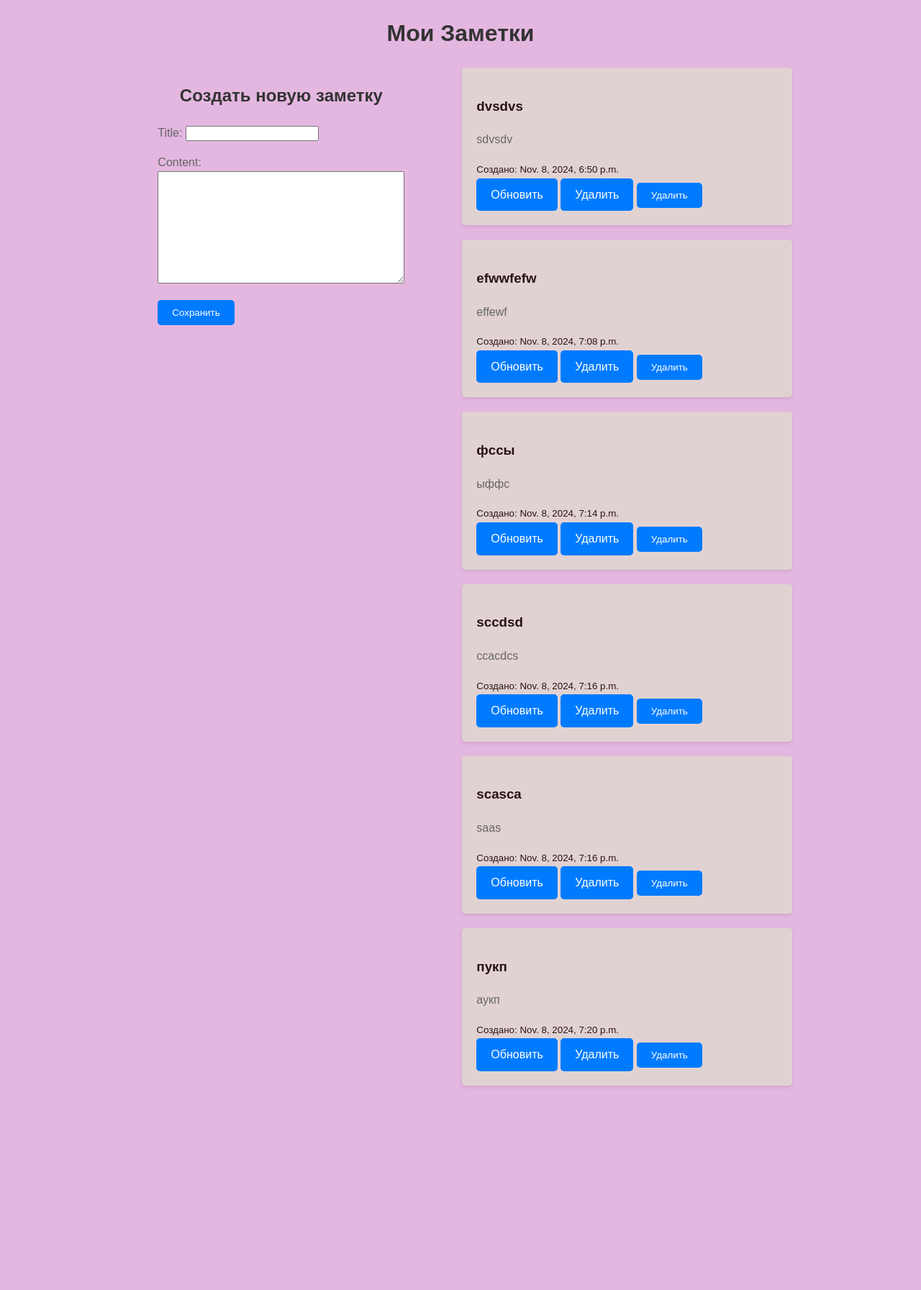
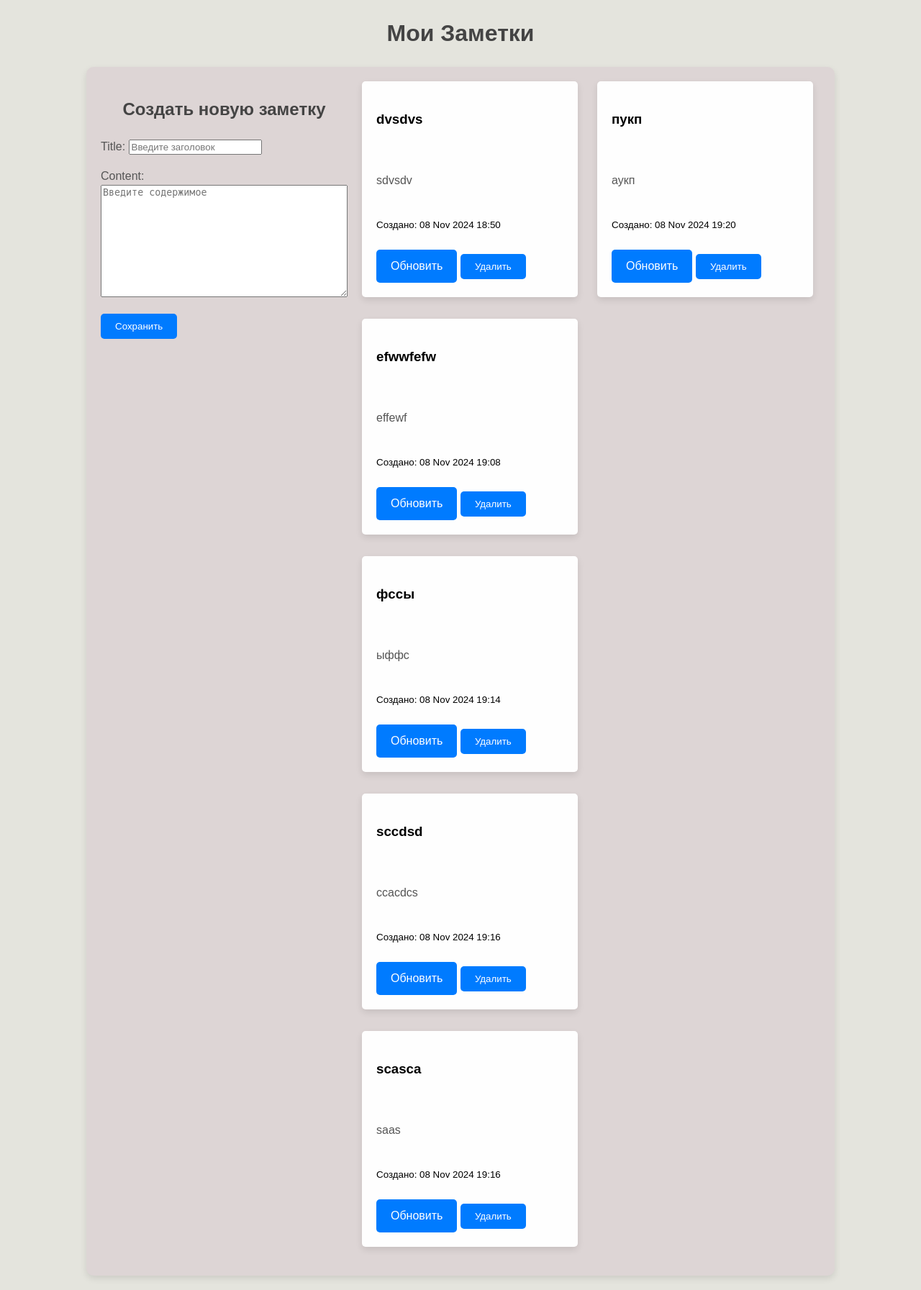
Before and after one commit to vikivuki2003/Notes_django_project, a Django app: template notes_app/templates/notes_app/home.html in a window 1280 px wide. Shown: the whole page at 72% size. Before the commit the page ends 1511 px from the top, so only its background shows below. Run offline with Django 5.2, Linux system fonts and the light colour scheme; the template is opened without the code that fills it: values that come from a table or form of the project are taken from there, others are empty; data comes from the database, SQL or seed files in the repository; both versions use the stored data as it was after the commit.

Commit message:
modified home.html styles

```diff
--- a/notes_app/forms.py
+++ b/notes_app/forms.py
@@ -18,8 +18,11 @@ class CustomUserCreationForm(UserCreationForm):
     from django.contrib.auth.models import User
 
 
-
 class NotesForm(forms.ModelForm):
     class Meta:
         model = Notes
-        fields = ('title', 'content')
+        fields = ['title', 'content']  # Поля вашей модели
+        widgets = {
+            'title': forms.TextInput(attrs={'placeholder': 'Введите заголовок'}),
+            'content': forms.Textarea(attrs={'placeholder': 'Введите содержимое'}),
+        }
--- /dev/null
+++ b/notes_app/static/css/my_styles.css
@@ -0,0 +1,116 @@
+body {
+    font-family: 'Arial', sans-serif;
+    line-height: 1.6;
+    margin: 0;
+    padding: 0;
+    background-color: rgba(227, 227, 219, 0.93);
+}
+
+/* Заголовки */
+h1, h2 {
+    color: #444;
+    text-align: center;
+    margin-bottom: 20px;
+}
+
+/* Стили для абзацев */
+p {
+    margin: 15px 0;
+    color: #555;
+}
+
+/* Стили для ссылок */
+a {
+    color: #007bff;
+    text-decoration: none;
+}
+
+a:hover {
+    text-decoration: underline;
+}
+
+/* Кнопки */
+.button {
+    display: inline-block;
+    padding: 10px 20px;
+    background-color: #007bff;
+    color: white;
+    border: none;
+    border-radius: 5px;
+    cursor: pointer;
+    transition: background-color 0.3s, transform 0.3s;
+}
+
+.button:hover {
+    background-color: #0056b3;
+    transform: translateY(-2px);
+}
+
+
+.container {
+    display: flex;
+    justify-content: space-between;
+    max-width: 1000px;
+    margin: 20px auto;
+    padding: 20px;
+    background-color: #ddd5d5;
+    box-shadow: 0 4px 10px rgba(0, 0, 0, 0.1);
+    border-radius: 10px;
+}
+
+/* Стили для формы */
+.form-container {
+    flex-basis: 30%;
+    margin-right: 20px; /* Уменьшаем отступ справа */
+}
+
+/* Карточка (пример компонента) */
+.card {
+    background-color: #fefefe; /* Цвет фона карточки */
+    border-radius: 5px;
+    box-shadow: 0 4px 10px rgba(0,0,0,0.1); /* Более заметная тень */
+    padding: 20px;
+    margin-bottom: 20px; /* Отступ снизу */
+    transition: transform 0.3s; /* Плавный переход при наведении */
+}
+
+.card:hover {
+    transform: translateY(-2px); /* Подъем карточки при наведении */
+}
+
+/* Контейнер для заметок */
+.notes-container {
+    display: flex; /* Используем flexbox для контейнера заметок */
+    flex-wrap: wrap; /* Позволяем колонкам переноситься */
+    gap: 10px; /* Расстояние между заметками */
+}
+
+.messages {
+    list-style-type: none; /* Без маркеров для списка сообщений */
+    padding: 0; /* Убираем отступы */
+}
+
+.messages li {
+    padding: 10px;
+    margin: 5px 0;
+    border-radius: 5px; /* Закругленные углы для сообщений */
+}
+
+.messages .success {
+    background-color: #d4edda; /* Зеленый фон для успешного сообщения */
+    color: #155724; /* Темно-зеленый цвет текста */
+}
+.notes-column {
+    flex-basis: calc(20% - 20px); /* Каждая колонка занимает 20% ширины минус отступы */
+    margin-right: 10px; /* Отступ между колонками */
+}
+
+.note-item {
+    width: 300px; /* Фиксированная ширина для заметок */
+    height: 300px; /* Фиксированная высота для заметок */
+    box-sizing: border-box; /* Включаем отступы и границы в размеры элемента */
+    margin-bottom: 20px; /* Отступ между заметками по высоте */
+    display: flex; /* Используем flexbox внутри заметки */
+    flex-direction: column; /* Вертикальная компоновка */
+    justify-content: space-between; /* Равномерное распределение */
+}
--- a/notes_app/static/css/styles.css
+++ /dev/null
@@ -1,92 +0,0 @@
-body {
-    font-family: Arial, sans-serif; /* Шрифт для всего тела страницы */
-    line-height: 1.6; /* Высота строки */
-    margin: 0;
-    padding: 0;
-    background-color: #e4b7e0; /* Цвет фона */
-}
-
-/* Заголовки */
-h1, h2 {
-    color: #333; /* Темно-серый цвет текста */
-    text-align: center; /* Выровнять текст по центру */
-}
-
-/* Стили для абзацев */
-p {
-    margin: 15px 0; /* Отступы сверху и снизу */
-    color: #666; /* Светло-серый цвет текста */
-}
-
-/* Стили для ссылок */
-a {
-    color: #007bff; /* Цвет ссылок */
-    text-decoration: none; /* Убираем подчеркивание */
-}
-
-a:hover {
-    text-decoration: underline; /* Подчеркивание при наведении курсора */
-}
-
-/* Кнопки */
-.button {
-    display: inline-block;
-    padding: 10px 20px;
-    background-color: #007bff; /* Цвет фона кнопки */
-    color: white; /* Цвет текста кнопки */
-    border: none;
-    border-radius: 5px; /* Закругленные углы */
-    cursor: pointer;
-    transition: background-color 0.3s; /* Плавный переход цвета фона */
-}
-
-.button:hover {
-    background-color: #0056b3; /* Темнее при наведении курсора */
-}
-
-/* Контейнер для формы и заметок */
-.container {
-    display: flex; /* Используем flexbox для размещения колонок */
-    justify-content: space-between; /* Распределяем пространство между колонками */
-    max-width: 1000px; /* Максимальная ширина контейнера */
-    margin: 0 auto; /* Центрируем контейнер */
-    color: #291212;
-}
-
-/* Стили для формы */
-.form-container {
-    flex: 1; /* Занимает 1 часть доступного пространства */
-    margin-right: 80px; /* Отступ справа */
-    border-radius: 5px;
-
-}
-
-/* Карточка (пример компонента) */
-.card {
-    background-color: #e1d2d2;
-    border-radius: 5px;
-    box-shadow: 0 2px 5px rgba(0,0,0,0.1);
-    padding: 20px;
-    margin-bottom: 20px; /* Отступ снизу */
-    width: 100%; /* Занимает 100% ширины родительского контейнера */
-    max-width: 600px; /* Максимальная ширина карточки */
-}
-
-/* Контейнер для заметок */
-.notes-container {
-    flex: 2; /* Занимает 2 части доступного пространства */
-    display: flex; /* Используем flexbox для автоматической регулировки ширины */
-    flex-direction: column; /* Вертикальная компоновка */
-}
-.messages {
-    list-style-type: none;
-}
-
-.messages li {
-    padding: 10px;
-    margin: 5px 0;
-}
-
-.messages .success {
-    background-color: #d4edda; /* Зеленый фон для успешного сообщения */
-}
--- a/notes_app/templates/notes_app/home.html
+++ b/notes_app/templates/notes_app/home.html
@@ -3,23 +3,64 @@
 <!DOCTYPE html>
 <html lang="en">
 <head>
-    <link rel="stylesheet" type="text/css" href="{% static 'css/styles.css' %}">
+    <link rel="stylesheet" type="text/css" href="{% static 'css/my_styles.css' %}">
     <meta charset="UTF-8">
     <meta name="viewport" content="width=device-width, initial-scale=1.0">
     <title>Мои Заметки</title>
+    <style>
+        .modal {
+            display: none; /* Скрыть по умолчанию */
+            position: fixed; /* Окно фиксировано */
+            z-index: 1000; /* На переднем плане */
+            left: 0;
+            top: 0;
+            width: 100%; /* Ширина экрана */
+            height: 100%; /* Высота экрана */
+            overflow: auto; /* Добавить полосу прокрутки при необходимости */
+            background-color: rgba(0, 0, 0, 0.5); /* Полупрозрачный фон */
+        }
+
+        .modal-content {
+            background-color: #fefefe;
+            margin: 15% auto; /* Выравнивание по центру */
+            padding: 20px;
+            border: 1px solid #888;
+            width: 80%; /* Ширина окна */
+            max-width: 400px; /* Максимальная ширина окна */
+            text-align: center; /* Центрирование текста */
+        }
+
+        .close {
+            color: #aaa;
+            float: right; /* Выравнивание вправо */
+            font-size: 28px;
+            font-weight: bold;
+        }
+
+        .close:hover,
+        .close:focus {
+            color: black;
+            text-decoration: none;
+            cursor: pointer;
+        }
+    </style>
 </head>
-<body class="body">
+<body>
 <h1>Мои Заметки</h1>
 <div class="container">
     {% if messages %}
+        <div id="messageModal" class="modal">
+            <div class="modal-content">
+                <span class="close" onclick="closeModal()">&times;</span>
                 <ul class="messages">
                     {% for message in messages %}
                         <li{% if message.tags %} class="{{ message.tags }}"{% endif %}>{{ message }}</li>
                     {% endfor %}
                 </ul>
+                <button onclick="closeModal()">ОК</button>
+            </div>
+        </div>
     {% endif %}
-    <div class="container">
-        <!-- Форма для создания новой заметки -->
     <div class="form-container">
         <h2>Создать новую заметку</h2>
         <form action="{% url 'notes_app:note_create' %}" method="post">
@@ -34,22 +75,41 @@
         <div class="note-item card">
             <h3>{{ note.title }}</h3> <!-- Заголовок заметки -->
             <p>{{ note.content }}</p> <!-- Содержимое заметки -->
-                    <small>Создано: {{ note.created_at }}</small>
+            <small>Создано: {{ note.created_at|date:"d M Y H:i" }}</small> <!-- Форматируем дату -->
 
             <!-- Кнопки для обновления и удаления заметки -->
             <div class="note-actions">
                 <a href="{% url 'notes_app:note_update' note.pk %}" class="button">Обновить</a>
-                <form action="{% url 'notes_app:note_delete' note.pk %}" method="post" style="display:inline;">
+                <form action="{% url 'notes_app:note_delete' note.pk %}" method="post" style="display:inline;" onsubmit="return confirmDelete();">
                     {% csrf_token %}
-                    <a href="{% url 'notes_app:note_delete' note.pk %}" class="button">Удалить</a>
                     <button type="submit" class="button">Удалить</button>  <!-- Кнопка отправки формы -->
                 </form>
             </div>
         </div>
+
+        {% if forloop.counter|divisibleby:5 and not forloop.last %}
+            </div><div class="notes-column"> <!-- Закрываем и открываем новый столбик каждые 5 заметок -->
+        {% endif %}
     {% empty %}
         <div class="note-item card">У вас пока нет заметок.</div>
     {% endfor %}
 </div>
 </div>
+
+<script>
+    function closeModal() {
+        document.getElementById('messageModal').style.display = "none";
+    }
+
+    window.onload = function() {
+        {% if messages %}
+            document.getElementById('messageModal').style.display = "block"; // Показываем модальное окно при загрузке страницы
+        {% endif %}
+    };
+
+    function confirmDelete() {
+        return confirm('Вы уверены, что хотите удалить эту заметку?');
+    }
+</script>
 </body>
 </html>
--- a/notes_app/templates/notes_app/note_update.html
+++ b/notes_app/templates/notes_app/note_update.html
@@ -3,7 +3,7 @@
 <!DOCTYPE html>
 <html lang="en">
 <head>
-    <link rel="stylesheet" type="text/css" href="{% static 'css/styles.css' %}">
+    <link rel="stylesheet" type="text/css" href="{% static 'css/my_styles.css' %}">
     <meta charset="UTF-8">
     <meta name="viewport" content="width=device-width, initial-scale=1.0">
     <title>Обновить Заметку</title>
--- a/notes_app/templates/registration/register.html
+++ b/notes_app/templates/registration/register.html
@@ -5,7 +5,7 @@
     <meta charset="UTF-8">
     <meta name="viewport" content="width=device-width, initial-scale=1.0">
     <title>Регистрация</title>
-    <link rel="stylesheet" href="{% static 'css/styles.css' %}">  <!-- Подключите свой CSS файл, если нужно -->
+    <link rel="stylesheet" href="{% static 'css/my_styles.css' %}">  <!-- Подключите свой CSS файл, если нужно -->
 </head>
 <body>
     <div class="container">
--- a/notes_app/urls.py
+++ b/notes_app/urls.py
@@ -8,7 +8,7 @@ app_name = 'notes_app'
 urlpatterns = [
     path('', HomeView.as_view(), name='home'),
     path('register/',RegisterView.as_view(), name='register'),
-    path('login/',LoginView.as_view(next_page='home'), name='login'),
+    path('login/',LoginView.as_view(next_page='notes_app:home'), name='login'),
     path('logout/',LogoutView.as_view(next_page='login'), name='logout'),
     path('note/<int:pk>/', NoteDetailView.as_view(), name='note_detail'),
     path('note_create', NoteCreateView.as_view(), name='note_create'),
--- a/notes_site/urls.py
+++ b/notes_site/urls.py
@@ -16,8 +16,10 @@ Including another URLconf
 """
 from django.contrib import admin
 from django.urls import path, include
-
+from django.conf import settings
+from django.conf.urls.static import static
 urlpatterns = [
     path('admin/', admin.site.urls),
     path('', include('notes_app.urls', namespace='notes_app')),
 ]
+urlpatterns += static(settings.STATIC_URL, document_root=settings.STATIC_ROOT)
```
Also changed, not shown: notes_app/templates/notes_app/note_delete.html (deleted, +0 -11 lines), notes_app/views.py (+4 -4 lines), db.sqlite3. Lines whose indentation alone changed are shown as unchanged.
